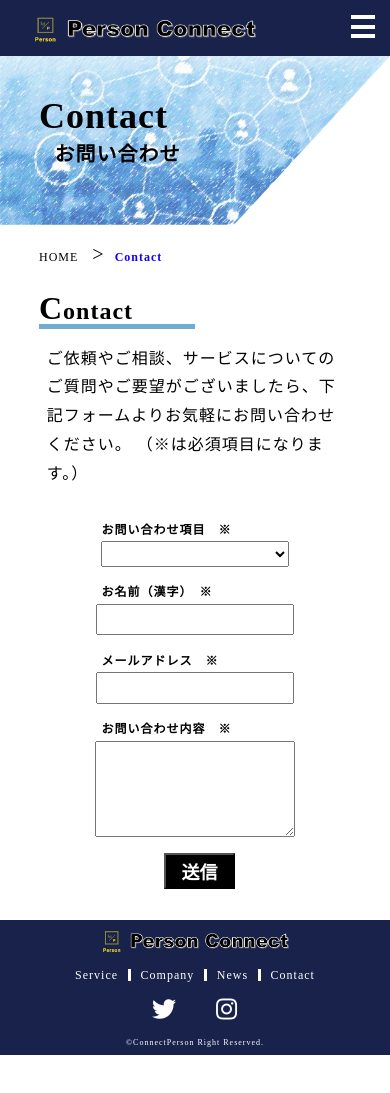
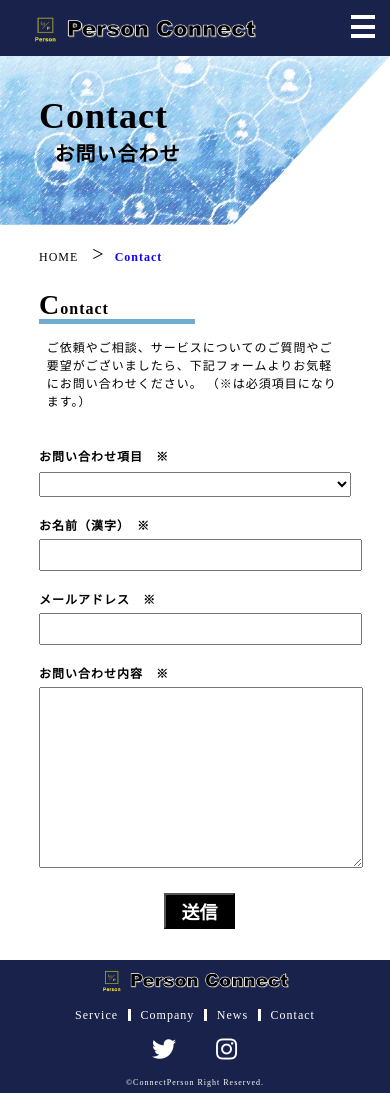
Before and after one commit to ktntk/HP2-practice, a plain HTML site: page html/contact.html in a window 390 px wide. Before the commit the page ends 1055 px from the top, so only its background shows below. Drawn offline with nearby package versions, Linux system fonts and the light colour scheme; a web font is replaced by a local one.

Commit message:
見出しサイズ・下線、ホーム余白、フォームサイズ：修正

```diff
--- a/css/common2.css
+++ b/css/common2.css
@@ -133,6 +133,18 @@ header .drawer {
 	font-weight: 700;
 }
 
+h3::first-letter {
+	font-size: 80px;
+}
+
+.section_title {
+	width: 40%;
+	border-bottom: #70ACCE solid 5px;
+	font-size: 48px;
+	line-height: 1;
+	font-family: Zen Antique Soft;
+}
+
 /* footer */
 footer {
 	padding: 2% 0 1%;
@@ -222,6 +234,18 @@ footer {
 		top: 10%;
 	}
 
+	h3::first-letter {
+		font-size: 80px;
+	}
+
+	.section_title {
+		width: 37.5%;
+		border-bottom: #70ACCE solid 5px;
+		font-size: 28px;
+		line-height: 1;
+		font-family: Zen Antique Soft;
+	}
+
 	.header_logo {
 		margin-top: 1%;
 	}
@@ -238,6 +262,18 @@ footer {
 
 	.header_nav ul li {
 		font-size: 12px;
+	}
+
+	h3::first-letter {
+		font-size: 48px;
+	}
+
+	.section_title {
+		width: 37.5%;
+		border-bottom: #70ACCE solid 5px;
+		font-size: 24px;
+		line-height: 1;
+		font-family: Zen Antique Soft;
 	}
 }
 
@@ -256,6 +292,19 @@ footer {
 		z-index: 50;
 		font-size: 48px;
 	}
+
+	h3::first-letter {
+		font-size: 28px;
+	}
+
+	.section_title {
+		width: 49.9%;
+		border-bottom: #70ACCE solid 5px;
+		font-size: 16px;
+		line-height: 1;
+		font-family: Zen Antique Soft;
+	}
+
 
 	header .drawer {
 		visibility: visible;
--- a/css/company.css
+++ b/css/company.css
@@ -232,7 +232,7 @@ h3::first-letter {
 	}
 
 	.company_txt {
-		width: 40%;
+		width: 30%;
 	}
 
 	.about_wrapper {
@@ -340,12 +340,17 @@ h3::first-letter {
 	}
 
 	h3::first-letter {
-		font-size: 20px;
+		font-size: 28px;
 	}
 
 	.company_txt {
 		width: 40%;
-		font-size: 12px;
+		margin-top: 5%;
+		margin-left: 10%;
+		border-bottom: #70ACCE solid 5px;
+		font-size: 16px;
+		line-height: 1;
+		font-family: Zen Antique Soft;
 	}
 	.about_wrapper {
 		width: 90%;
@@ -420,28 +425,28 @@ h3::first-letter {
 		background-color: #E6EEFF;
 	}
 
-	.about_acc_map_wrapper{
+	.about_acc_map_wrapper {
 		display: block;
 	}
 
 	.about_acc_map {
 		clip-path: unset;
-		width:75%;
+		width: 75%;
 	}
 
-		.about_acc_item{
+	.about_acc_item {
+		margin-bottom: 5%;
 		margin-left: 15%;
-			margin-bottom: 5%;
 	}
 
-		.about_acc_list{
+	.about_acc_list {
 		margin-top: 5%;
 		line-height: 1.4;
 	}
 
 	.about_acc_ttl {
+		margin: unset;
 		font-size: 16px;
-		margin: unset;
 	}
 
 	.about_acc_txt {
--- a/css/contact.css
+++ b/css/contact.css
@@ -34,10 +34,10 @@ h3::first-letter {
 }
 
 .contact_txt {
-	width: 70%;
+	width: 85%;
 	margin: auto;
 	margin-top: 5%;
-	font-size: 18px;
+	font-size: 20px;
 	line-height: 1.8;
 }
 
@@ -47,7 +47,6 @@ h3::first-letter {
 }
 
 .contact_box {
-	display: flex;
 	flex-direction: column;
 	align-items: center;
 	margin-bottom: 5%;
@@ -58,14 +57,14 @@ h3::first-letter {
 }
 
 .contact_form_box1, .contact_form_box2 {
-	width: 60%;
-	height: 5vh;
+	width: 100%;
+	height: 4vh;
 	padding-left: 5px;
 	font-size: 1rem;
 }
 
 .contact_txtarea {
-	width: 60%;
+	width: 100%;
 	height: 20vh;
 	margin: auto;
 	padding: 5px;
@@ -74,7 +73,7 @@ h3::first-letter {
 
 .contact_form_ttl {
 	position: relative;
-	width: 60%;
+	width: 100%;
 	height: 100%;
 	font-weight: bold;
 	font-size: 18px;
@@ -83,9 +82,8 @@ h3::first-letter {
 
 .contact_form_ttl_ttl {
 	position: relative;
-	width: 60%;
+	width: 100%;
 	height: 100%;
-	margin-left: 20%;
 	font-weight: bold;
 	font-size: 18px;
 	text-align: start;
@@ -131,27 +129,13 @@ h3::first-letter {
 		font-size: 16px;
 	}
 
-	.news_txt {
-		font-size: 28px;
-	}
-
-	.news_side_wrapper {
-		width: 30%;
-	}
-
-	.contact_txt {
-		width: 70%;
-		margin: auto;
-		margin-top: 5%;
-		font-size: 16px;
-		line-height: 1.8;
+	.contact_form_box1, .contact_form_box2 {
+		height: 3vh;
+		font-size: 1rem;
 	}
 
 	.contact_txtarea {
-		width: 60%;
-		height: 10vh;
-		margin: auto;
-		padding: 5px;
+		height: 15vh;
 		font-size: 1rem;
 	}
 }
@@ -159,6 +143,7 @@ h3::first-letter {
 @media screen and (max-width: 768px) {
 	.contact_top {
 		width: 30%;
+		margin-top: 4.7%;
 		font-size: 24px;
 	}
 
@@ -170,16 +155,12 @@ h3::first-letter {
 		font-size: 50px;
 	}
 
-	.contact_form_box1, .contact_form_box2 {
-		height: 4vh;
-	}
-
 	.contact_txt {
 		width: 80%;
 		margin: auto;
 		margin-top: 5%;
-		font-size: 24px;
-		line-height: 1.8;
+		font-size: 18px;
+		line-height: 1.5;
 	}
 }
 
@@ -207,7 +188,15 @@ h3::first-letter {
 	}
 
 	h3::first-letter {
-		font-size: 32px;
+		font-size: 28px;
+	}
+
+	.contact_top {
+		width: 49.9%;
+		border-bottom: #70ACCE solid 5px;
+		font-size: 16px;
+		line-height: 1;
+		font-family: Zen Antique Soft;
 	}
 
 	.contact_top {
@@ -220,13 +209,17 @@ h3::first-letter {
 
 	.contact_txt {
 		width: 95%;
-		font-size: 16px;
+		font-size: 12px;
 	}
 
+
 	.contact_form_box1, .contact_form_box2 {
-		width: 60%;
 		height: 3vh;
-		padding-left: 5px;
+		font-size: 0.8rem;
+	}
+
+	.contact_txtarea {
+		height: 20vh;
 		font-size: 0.8rem;
 	}
 
--- a/css/index.css
+++ b/css/index.css
@@ -62,7 +62,7 @@
 	position: relative;
 	width: 50%;
 	height: 25vh;
-	margin-top: -5%;
+	margin-top: -10%;
 	margin-left: 40%;
 	border-radius: 30px;
 	background-color: #D8F3FF;
@@ -381,6 +381,10 @@ p::first-letter {
 		width: 60%;
 	}
 
+	.top2 {
+		height: 40vh;
+	}
+
 	.top2_txt {
 		margin: unset;
 		font-size: 16px;
@@ -466,18 +470,32 @@ p::first-letter {
 		width: 70%;
 	}
 
+	.inner {
+		height: 50%;
+	}
+
 	.top2 {
 		z-index: 1;
 		margin: unset;
-		margin-bottom: -10%;
+		margin-top: 3%;
+		margin-bottom: -30%;
+	}
+
+	.top2_txt {
+		left: 16%;
+		width: 70%;
+		font-size: 14px;
+		letter-spacing: unset;
 	}
 
 	.top2_bg {
-		height: 30vh;
+		height: 26vh;
+		margin-top: 2%;
 	}
 
 	.top2_bg2 {
-		height: 30vh;
+		height: 25vh;
+		margin-top: -10%;
 	}
 
 	.news_section {
@@ -535,6 +553,10 @@ p::first-letter {
 		font-weight: bold;
 		font-size: 12px;
 		text-align: center;
+	}
+
+	.contents_right, .contents_right2, .contents_right3 {
+		height: 25vh;
 	}
 
 	.contents_txt {
--- a/css/news.css
+++ b/css/news.css
@@ -182,7 +182,15 @@ h3::first-letter {
 	}
 
 	h3::first-letter {
-		font-size: 32px;
+		font-size: 28px;
+	}
+
+	.news_title {
+		width: 49.9%;
+		border-bottom: #70ACCE solid 5px;
+		font-size: 16px;
+		line-height: 1;
+		font-family: Zen Antique Soft;
 	}
 
 	.news_wrapper {
@@ -208,6 +216,7 @@ h3::first-letter {
 
 	.news_side_wrapper {
 		width: 60%;
+		margin-right: 3%;
 	}
 
 	.news_side_wrapper a {
--- a/css/service.css
+++ b/css/service.css
@@ -1,8 +1,4 @@
 /* service */
-h3::first-letter {
-	font-size: 80px;
-}
-
 .service_section {
 	position: relative;
 	width: 80%;
@@ -14,13 +10,6 @@ h3::first-letter {
 	width: 100%;
 }
 
-.service_txt {
-	width: 30%;
-	border-bottom: #70ACCE solid 5px;
-	font-size: 48px;
-	line-height: 1;
-	font-family: Zen Antique Soft;
-}
 
 .service_detail {
 	width: 40%;
@@ -143,6 +132,7 @@ h3::first-letter {
 
 @media screen and (max-width: 1024px) {
 	.service_txt {
+		width: 37.5%;
 		font-size: 32px;
 	}
 
@@ -203,12 +193,9 @@ h3::first-letter {
 		width: 60%;
 	}
 
-	h3::first-letter {
-		font-size: 48px;
-	}
-
 	.service_txt {
-		font-size: 24px;
+		width: 40%;
+		font-size: 20px;
 	}
 	.service_detail {
 		width: 65%;
@@ -265,10 +252,6 @@ h3::first-letter {
 		font-size: 20px;
 	}
 
-	h3::first-letter {
-		font-size: 32px;
-	}
-
 	.service_txt {
 		width: 40%;
 		font-size: 16px;
@@ -276,6 +259,7 @@ h3::first-letter {
 
 	.service_detail {
 		width: 95%;
+		margin-top: 10%;
 	}
 
 	.service_wrapper {
```
Also changed, not shown: html/contact.html (+2 -1 lines), html/service.html (+2 -2 lines). Lines whose indentation alone changed are shown as unchanged.
